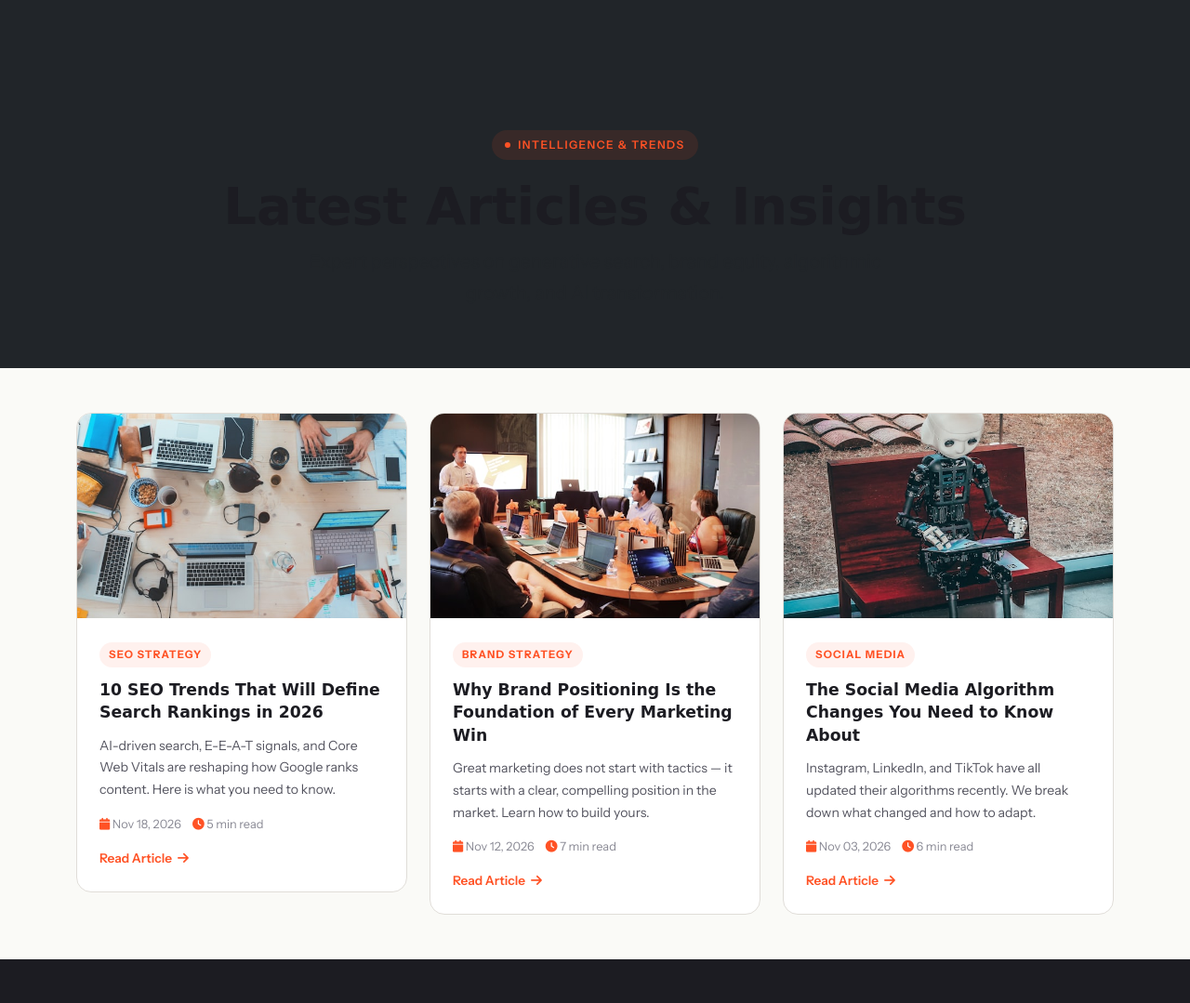
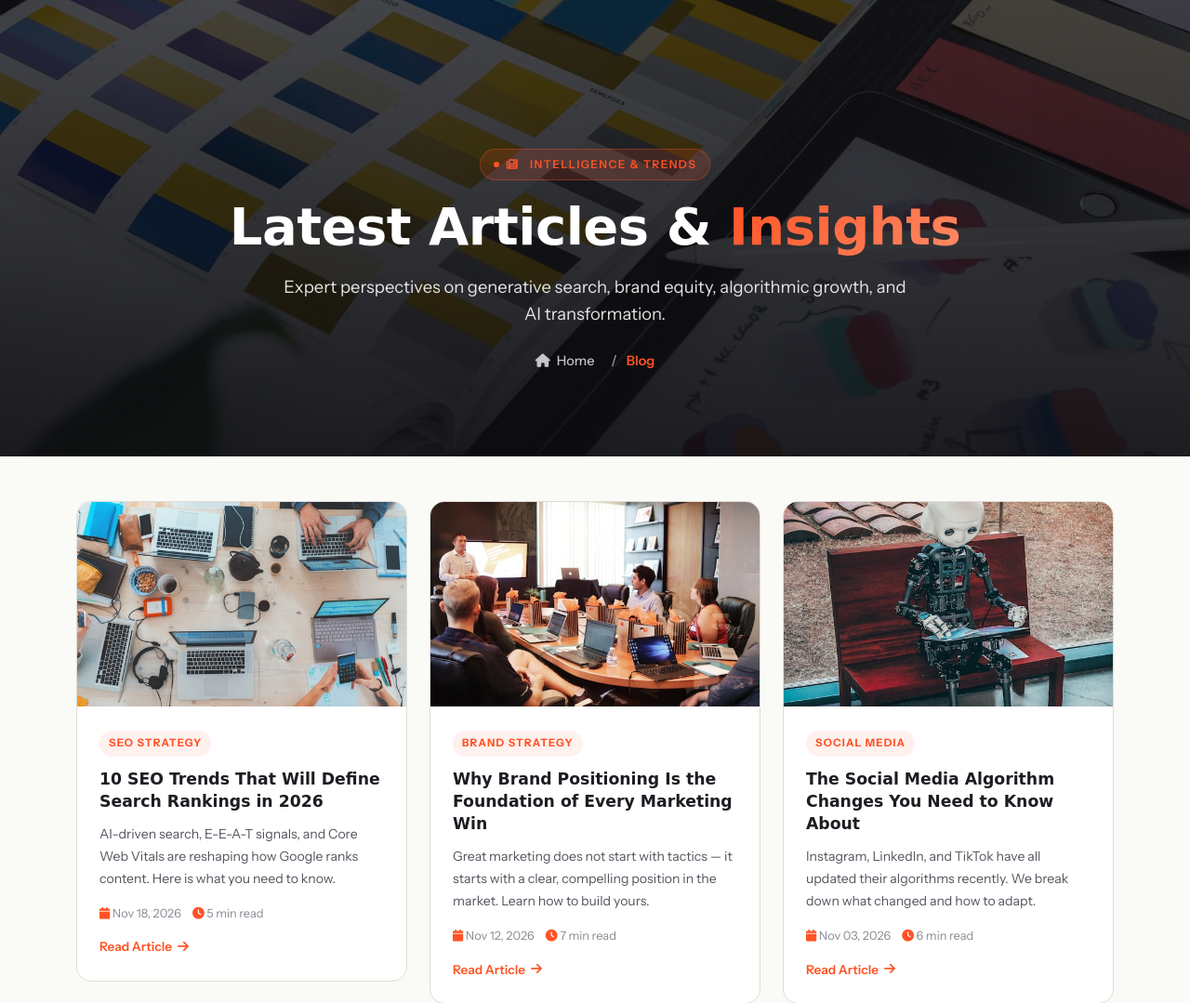
Before and after one commit to ahmedb0o0di/Aise-Website, a Laravel app: page /blog in a window 1280 px wide. Shown: the part 199-1278 px from the top of the page at 93% size. Run offline with Laravel 12, Linux system fonts and the light colour scheme; data comes from the database, SQL or seed files in the repository; some web fonts are replaced.

Commit message:
Add dynamic hero banner for Blog page with admin management

```diff
--- a/app/Models/SiteSetting.php
+++ b/app/Models/SiteSetting.php
@@ -90,4 +90,17 @@ class SiteSetting extends Model
 
         return asset('storage/' . $this->portfolio_hero_image);
     }
+
+    public function getBlogHeroImageUrlAttribute(): string
+    {
+        if (empty($this->blog_hero_image)) {
+            return asset('assets/images/bg/promo.jpg');
+        }
+
+        if (str_starts_with($this->blog_hero_image, 'http') || str_starts_with($this->blog_hero_image, 'assets/')) {
+            return asset($this->blog_hero_image);
+        }
+
+        return asset('storage/' . $this->blog_hero_image);
+    }
 }
--- a/resources/views/pages/blog.blade.php
+++ b/resources/views/pages/blog.blade.php
@@ -3,12 +3,28 @@
 @section('title', 'Blog & Insights')
 
 @section('content')
-   <!-- PAGE HEADER -->
-   <section class="py-5 bg-dark text-white text-center" style="padding-top:140px !important; background: var(--bg2);">
-      <div class="container">
-         <div class="sec-badge mx-auto mb-3">Intelligence & Trends</div>
-         <h1 class="display-4 fw-bold">Latest Articles & Insights</h1>
-         <p class="lead text-muted mx-auto" style="max-width:650px;">Expert perspectives on generative search, brand equity, algorithmic growth, and AI transformation.</p>
+   <!-- BLOG HERO BANNER -->
+   <section class="blog-hero-banner position-relative text-center d-flex align-items-center justify-content-center"
+      style="min-height: 420px; padding: 160px 0 90px; background-image: url('{{ $settings->blog_hero_image_url }}'); background-size: cover; background-position: center center; position: relative; overflow: hidden;">
+      <!-- Elegant Dark Gradient Overlay guaranteeing high contrast in both themes -->
+      <div class="position-absolute top-0 start-0 w-100 h-100"
+         style="background: linear-gradient(180deg, rgba(12, 12, 16, 0.72) 0%, rgba(12, 12, 16, 0.92) 100%); pointer-events: none;"></div>
+      <div class="container position-relative" style="z-index: 2;">
+         <div class="sec-badge mx-auto mb-3" data-aos="fade-down" style="background: rgba(255, 82, 37, 0.15); color: #ff5225; border: 1px solid rgba(255, 82, 37, 0.35);">
+            <i class="fas fa-newspaper me-1"></i> Intelligence & Trends
+         </div>
+         <h1 class="display-4 fw-bold text-white mb-3" data-aos="fade-up" style="letter-spacing: -0.5px;">
+            Latest Articles & <span style="background: linear-gradient(135deg, #ff5225 0%, #ff8a65 100%); -webkit-background-clip: text; -webkit-text-fill-color: transparent;">Insights</span>
+         </h1>
+         <p class="lead mx-auto mb-4" data-aos="fade-up" data-aos-delay="100" style="max-width: 680px; color: rgba(255, 255, 255, 0.88); font-size: 1.15rem; line-height: 1.6;">
+            Expert perspectives on generative search, brand equity, algorithmic growth, and AI transformation.
+         </p>
+         <nav aria-label="breadcrumb" data-aos="fade-up" data-aos-delay="200">
+            <ol class="breadcrumb justify-content-center mb-0" style="background: transparent; font-size: 0.9rem;">
+               <li class="breadcrumb-item"><a href="{{ route('home') }}" style="color: rgba(255, 255, 255, 0.75); text-decoration: none;"><i class="fas fa-home me-1"></i> Home</a></li>
+               <li class="breadcrumb-item active" aria-current="page" style="color: #ff5225 !important; font-weight: 600;">Blog</li>
+            </ol>
+         </nav>
       </div>
    </section>
 
```
Also changed, not shown: app/Filament/Pages/ManageBlogPage.php (added, +100 -0 lines), resources/views/filament/pages/manage-blog-page.blade.php (added, +11 -0 lines), database/migrations/2026_11_21_200000_add_blog_hero_image_to_site_settings_table.php (added).
